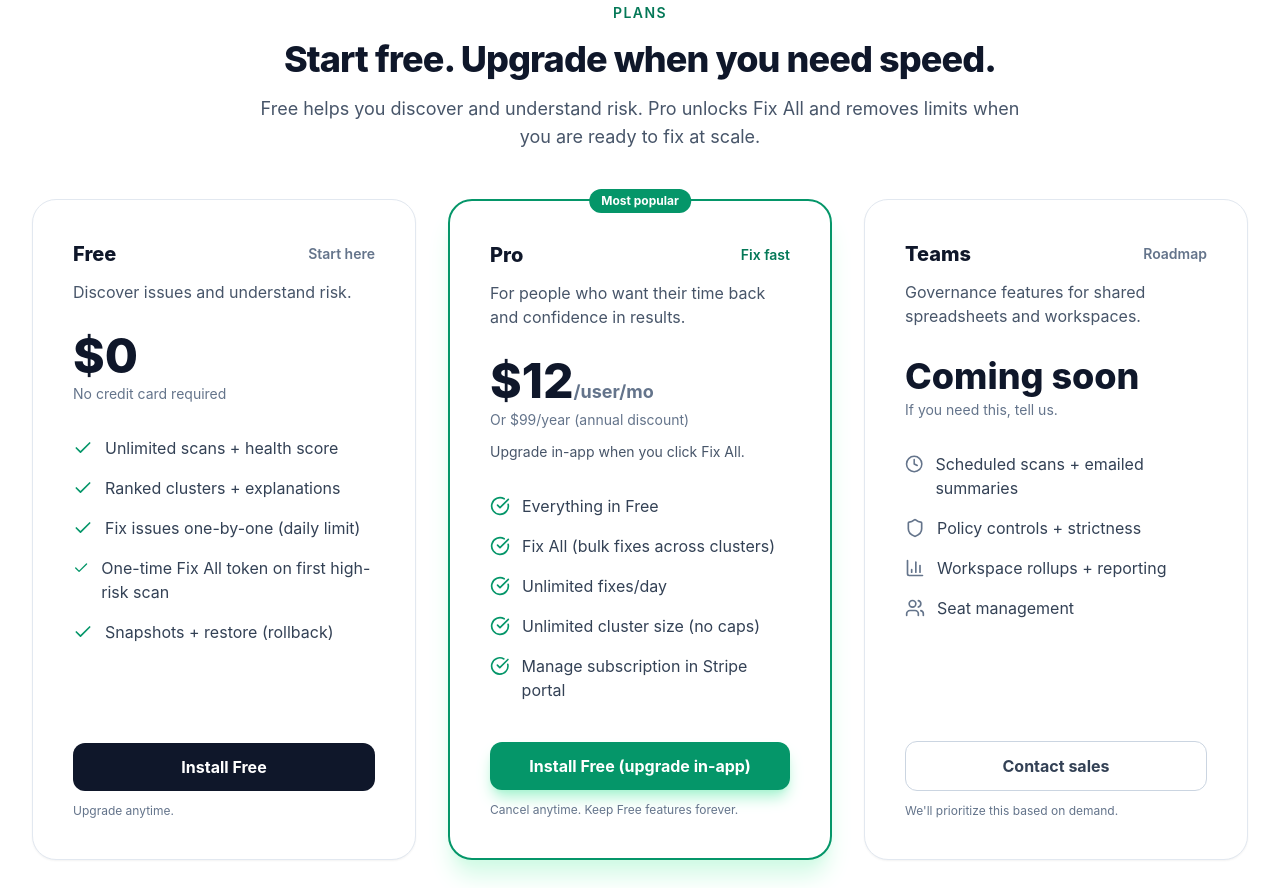
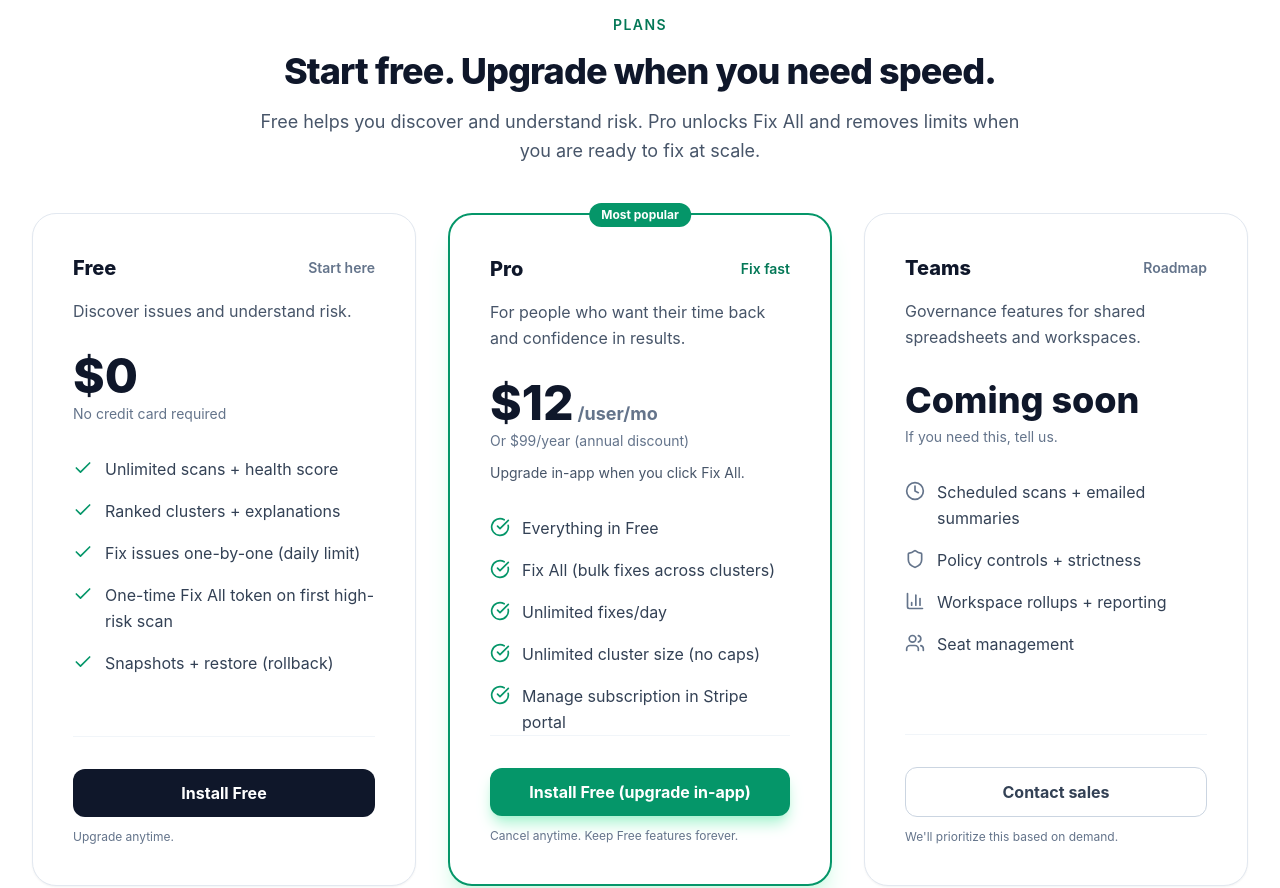
Before and after one commit to crob832/sheetsage-frontend, a website: page pricing.html in a window 1280 px wide. Shown: the part 775-1663 px from the top of the page. Drawn offline with Linux system fonts and the light colour scheme.

Commit message:
Fix pricing page spacing

```diff
--- a/assets/tailwind.input.css
+++ b/assets/tailwind.input.css
@@ -1,3 +1,53 @@
 @tailwind base;
 @tailwind components;
 @tailwind utilities;
+
+@layer components {
+  .ss-pill-row {
+    @apply mt-10 flex flex-wrap justify-center lg:justify-start gap-x-3 gap-y-4 text-sm text-slate-500;
+  }
+
+  .ss-pill {
+    @apply inline-flex items-center gap-2 bg-white border border-slate-200 rounded-full px-4 py-2;
+  }
+
+  .ss-plan-grid {
+    @apply mt-12 grid gap-6 lg:grid-cols-3 lg:gap-8 items-stretch;
+  }
+
+  .ss-plan-card {
+    @apply bg-white border border-slate-200 rounded-3xl p-8 sm:p-10 shadow-sm flex flex-col;
+  }
+
+  .ss-plan-card-featured {
+    @apply bg-white border-2 border-emerald-600 rounded-3xl p-8 sm:p-10 shadow-xl shadow-emerald-100 relative flex flex-col;
+  }
+
+  .ss-feature-list {
+    @apply space-y-4 text-slate-700 leading-relaxed;
+  }
+
+  .ss-feature-item {
+    @apply flex items-start gap-3;
+  }
+
+  .ss-feature-icon {
+    @apply w-5 h-5 shrink-0 mt-0.5;
+  }
+
+  .ss-price-row {
+    @apply flex items-end gap-1;
+  }
+
+  .ss-price {
+    @apply text-5xl font-extrabold text-slate-900;
+  }
+
+  .ss-price-unit {
+    @apply text-lg font-bold text-slate-500 leading-none pb-1;
+  }
+
+  .ss-card-footer {
+    @apply mt-auto pt-8 border-t border-slate-100;
+  }
+}
--- a/pricing.html
+++ b/pricing.html
@@ -111,12 +111,14 @@
           <div class="grid lg:grid-cols-2 gap-12 items-center">
             <div class="text-center lg:text-left">
               <p class="text-sm font-semibold text-emerald-700 uppercase tracking-widest">Pricing</p>
-              <h1 class="text-5xl md:text-6xl font-extrabold tracking-tight text-slate-900 mt-4">Scan first. Sleep better.</h1>
-              <p class="mt-6 text-lg text-slate-600 leading-relaxed">
+              <h1 class="text-5xl md:text-6xl font-extrabold tracking-tight leading-tight text-slate-900 mt-4">
+                Scan first. Sleep better.
+              </h1>
+              <p class="mt-6 text-lg text-slate-600 leading-relaxed max-w-xl mx-auto lg:mx-0">
                 SheetSage finds risky formulas in Google Sheets and helps you fix them safely, with automatic snapshots and rollback.
               </p>
 
-              <div class="mt-8 flex flex-col sm:flex-row lg:justify-start justify-center gap-3">
+              <div class="mt-8 flex flex-col sm:flex-row lg:justify-start justify-center gap-4 sm:gap-3">
                 <a
                   href="https://workspace.google.com/marketplace/app/sheetsage/115342178236?flow_type=2"
                   target="_blank"
@@ -135,16 +137,16 @@
                 </a>
               </div>
 
-              <div class="mt-8 flex flex-wrap justify-center lg:justify-start gap-3 text-sm text-slate-500">
-                <span class="inline-flex items-center gap-2 bg-white border border-slate-200 rounded-full px-4 py-2">
+              <div class="ss-pill-row">
+                <span class="ss-pill">
                   <i data-lucide="sheet" class="w-4 h-4 text-emerald-700" aria-hidden="true"></i>
                   Works inside Google Sheets
                 </span>
-                <span class="inline-flex items-center gap-2 bg-white border border-slate-200 rounded-full px-4 py-2">
+                <span class="ss-pill">
                   <i data-lucide="shield" class="w-4 h-4 text-emerald-700" aria-hidden="true"></i>
                   Current-only permissions
                 </span>
-                <span class="inline-flex items-center gap-2 bg-white border border-slate-200 rounded-full px-4 py-2">
+                <span class="ss-pill">
                   <i data-lucide="lock" class="w-4 h-4 text-emerald-700" aria-hidden="true"></i>
                   No spreadsheet content sent externally
                 </span>
@@ -211,35 +213,50 @@
 
       <section id="plans" class="py-20 bg-white border-t border-slate-100">
         <div class="max-w-7xl mx-auto px-4 sm:px-6 lg:px-8">
-          <div class="text-center max-w-3xl mx-auto">
+          <div class="text-center max-w-3xl mx-auto space-y-4">
             <p class="text-sm font-semibold text-emerald-700 uppercase tracking-widest">Plans</p>
-            <h2 class="text-3xl md:text-4xl font-extrabold tracking-tight text-slate-900 mt-4">
+            <h2 class="text-3xl md:text-4xl font-extrabold tracking-tight leading-tight text-slate-900">
               Start free. Upgrade when you need speed.
             </h2>
-            <p class="mt-4 text-lg text-slate-600">
+            <p class="text-lg text-slate-600 leading-relaxed">
               Free helps you discover and understand risk. Pro unlocks Fix All and removes limits when you are ready to fix at scale.
             </p>
           </div>
 
-          <div class="mt-12 grid lg:grid-cols-3 gap-8 items-stretch">
-          <div class="bg-white border border-slate-200 rounded-3xl p-10 shadow-sm flex flex-col">
+          <div class="ss-plan-grid">
+          <div class="ss-plan-card">
             <div class="flex items-center justify-between">
               <h2 class="text-xl font-extrabold text-slate-900">Free</h2>
               <span class="text-sm font-semibold text-slate-500">Start here</span>
             </div>
-            <p class="mt-3 text-slate-600">Discover issues and understand risk.</p>
+            <p class="mt-4 text-slate-600 leading-relaxed">Discover issues and understand risk.</p>
             <div class="mt-7">
-              <div class="text-5xl font-extrabold text-slate-900">$0</div>
+              <div class="ss-price">$0</div>
               <div class="text-sm text-slate-500 mt-1">No credit card required</div>
             </div>
-            <ul class="mt-8 space-y-4 text-slate-700">
-              <li class="flex gap-3"><i data-lucide="check" class="w-5 h-5 text-emerald-600 mt-0.5"></i><span>Unlimited scans + health score</span></li>
-              <li class="flex gap-3"><i data-lucide="check" class="w-5 h-5 text-emerald-600 mt-0.5"></i><span>Ranked clusters + explanations</span></li>
-              <li class="flex gap-3"><i data-lucide="check" class="w-5 h-5 text-emerald-600 mt-0.5"></i><span>Fix issues one-by-one (daily limit)</span></li>
-              <li class="flex gap-3"><i data-lucide="check" class="w-5 h-5 text-emerald-600 mt-0.5"></i><span>One-time Fix All token on first high-risk scan</span></li>
-              <li class="flex gap-3"><i data-lucide="check" class="w-5 h-5 text-emerald-600 mt-0.5"></i><span>Snapshots + restore (rollback)</span></li>
+            <ul class="mt-8 ss-feature-list">
+              <li class="ss-feature-item">
+                <i data-lucide="check" class="ss-feature-icon text-emerald-600" aria-hidden="true"></i>
+                <span>Unlimited scans + health score</span>
+              </li>
+              <li class="ss-feature-item">
+                <i data-lucide="check" class="ss-feature-icon text-emerald-600" aria-hidden="true"></i>
+                <span>Ranked clusters + explanations</span>
+              </li>
+              <li class="ss-feature-item">
+                <i data-lucide="check" class="ss-feature-icon text-emerald-600" aria-hidden="true"></i>
+                <span>Fix issues one-by-one (daily limit)</span>
+              </li>
+              <li class="ss-feature-item">
+                <i data-lucide="check" class="ss-feature-icon text-emerald-600" aria-hidden="true"></i>
+                <span>One-time Fix All token on first high-risk scan</span>
+              </li>
+              <li class="ss-feature-item">
+                <i data-lucide="check" class="ss-feature-icon text-emerald-600" aria-hidden="true"></i>
+                <span>Snapshots + restore (rollback)</span>
+              </li>
             </ul>
-            <div class="mt-auto pt-10">
+            <div class="ss-card-footer">
               <a
                 href="https://workspace.google.com/marketplace/app/sheetsage/115342178236?flow_type=2"
                 target="_blank"
@@ -252,7 +269,7 @@
             </div>
           </div>
 
-          <div class="bg-white border-2 border-emerald-600 rounded-3xl p-10 shadow-xl shadow-emerald-100 relative flex flex-col">
+          <div class="ss-plan-card-featured">
             <div class="absolute -top-3 left-1/2 -translate-x-1/2 bg-emerald-600 text-white text-xs font-bold px-3 py-1 rounded-full">
               Most popular
             </div>
@@ -260,20 +277,38 @@
               <h2 class="text-xl font-extrabold text-slate-900">Pro</h2>
               <span class="text-sm font-semibold text-emerald-700">Fix fast</span>
             </div>
-            <p class="mt-3 text-slate-600">For people who want their time back and confidence in results.</p>
+            <p class="mt-4 text-slate-600 leading-relaxed">For people who want their time back and confidence in results.</p>
             <div class="mt-7">
-              <div class="text-5xl font-extrabold text-slate-900">$12<span class="text-lg font-bold text-slate-500">/user/mo</span></div>
+              <div class="ss-price-row">
+                <div class="ss-price">$12</div>
+                <div class="ss-price-unit">/user/mo</div>
+              </div>
               <div class="text-sm text-slate-500 mt-1">Or $99/year (annual discount)</div>
             </div>
             <div class="mt-3 text-sm text-slate-600">Upgrade in-app when you click Fix All.</div>
-            <ul class="mt-8 space-y-4 text-slate-700">
-              <li class="flex gap-3"><i data-lucide="check-circle" class="w-5 h-5 text-emerald-600 mt-0.5"></i><span>Everything in Free</span></li>
-              <li class="flex gap-3"><i data-lucide="check-circle" class="w-5 h-5 text-emerald-600 mt-0.5"></i><span>Fix All (bulk fixes across clusters)</span></li>
-              <li class="flex gap-3"><i data-lucide="check-circle" class="w-5 h-5 text-emerald-600 mt-0.5"></i><span>Unlimited fixes/day</span></li>
-              <li class="flex gap-3"><i data-lucide="check-circle" class="w-5 h-5 text-emerald-600 mt-0.5"></i><span>Unlimited cluster size (no caps)</span></li>
-              <li class="flex gap-3"><i data-lucide="check-circle" class="w-5 h-5 text-emerald-600 mt-0.5"></i><span>Manage subscription in Stripe portal</span></li>
+            <ul class="mt-8 ss-feature-list">
+              <li class="ss-feature-item">
+                <i data-lucide="check-circle" class="ss-feature-icon text-emerald-600" aria-hidden="true"></i>
+                <span>Everything in Free</span>
+              </li>
+              <li class="ss-feature-item">
+                <i data-lucide="check-circle" class="ss-feature-icon text-emerald-600" aria-hidden="true"></i>
+                <span>Fix All (bulk fixes across clusters)</span>
+              </li>
+              <li class="ss-feature-item">
+                <i data-lucide="check-circle" class="ss-feature-icon text-emerald-600" aria-hidden="true"></i>
+                <span>Unlimited fixes/day</span>
+              </li>
+              <li class="ss-feature-item">
+                <i data-lucide="check-circle" class="ss-feature-icon text-emerald-600" aria-hidden="true"></i>
+                <span>Unlimited cluster size (no caps)</span>
+              </li>
+              <li class="ss-feature-item">
+                <i data-lucide="check-circle" class="ss-feature-icon text-emerald-600" aria-hidden="true"></i>
+                <span>Manage subscription in Stripe portal</span>
+              </li>
             </ul>
-            <div class="mt-auto pt-10">
+            <div class="ss-card-footer">
               <a
                 href="https://workspace.google.com/marketplace/app/sheetsage/115342178236?flow_type=2"
                 target="_blank"
@@ -286,23 +321,35 @@
             </div>
           </div>
 
-          <div class="bg-white border border-slate-200 rounded-3xl p-10 shadow-sm flex flex-col">
+          <div class="ss-plan-card">
             <div class="flex items-center justify-between">
               <h2 class="text-xl font-extrabold text-slate-900">Teams</h2>
               <span class="text-sm font-semibold text-slate-500">Roadmap</span>
             </div>
-            <p class="mt-3 text-slate-600">Governance features for shared spreadsheets and workspaces.</p>
+            <p class="mt-4 text-slate-600 leading-relaxed">Governance features for shared spreadsheets and workspaces.</p>
             <div class="mt-7">
-              <div class="text-4xl font-extrabold text-slate-900">Coming soon</div>
+              <div class="text-4xl font-extrabold leading-tight text-slate-900">Coming soon</div>
               <div class="text-sm text-slate-500 mt-1">If you need this, tell us.</div>
             </div>
-            <ul class="mt-8 space-y-4 text-slate-700">
-              <li class="flex gap-3"><i data-lucide="clock" class="w-5 h-5 text-slate-500 mt-0.5"></i><span>Scheduled scans + emailed summaries</span></li>
-              <li class="flex gap-3"><i data-lucide="shield" class="w-5 h-5 text-slate-500 mt-0.5"></i><span>Policy controls + strictness</span></li>
-              <li class="flex gap-3"><i data-lucide="bar-chart-3" class="w-5 h-5 text-slate-500 mt-0.5"></i><span>Workspace rollups + reporting</span></li>
-              <li class="flex gap-3"><i data-lucide="users" class="w-5 h-5 text-slate-500 mt-0.5"></i><span>Seat management</span></li>
+            <ul class="mt-8 ss-feature-list">
+              <li class="ss-feature-item">
+                <i data-lucide="clock" class="ss-feature-icon text-slate-500" aria-hidden="true"></i>
+                <span>Scheduled scans + emailed summaries</span>
+              </li>
+              <li class="ss-feature-item">
+                <i data-lucide="shield" class="ss-feature-icon text-slate-500" aria-hidden="true"></i>
+                <span>Policy controls + strictness</span>
+              </li>
+              <li class="ss-feature-item">
+                <i data-lucide="bar-chart-3" class="ss-feature-icon text-slate-500" aria-hidden="true"></i>
+                <span>Workspace rollups + reporting</span>
+              </li>
+              <li class="ss-feature-item">
+                <i data-lucide="users" class="ss-feature-icon text-slate-500" aria-hidden="true"></i>
+                <span>Seat management</span>
+              </li>
             </ul>
-            <div class="mt-auto pt-10">
+            <div class="ss-card-footer">
               <a
                 href="mailto:hello@sheetsage.co?subject=SheetSage%20Teams%20-%20Contact%20Sales"
                 class="w-full inline-flex items-center justify-center gap-2 bg-white hover:bg-slate-50 text-slate-700 border border-slate-300 px-6 py-3 rounded-xl font-bold transition"
@@ -318,10 +365,10 @@
 
       <section class="py-20 bg-white border-t border-slate-100">
         <div class="max-w-7xl mx-auto px-4 sm:px-6 lg:px-8">
-          <div class="max-w-3xl">
+          <div class="max-w-3xl space-y-4">
             <p class="text-sm font-semibold text-emerald-700 uppercase tracking-widest">Compare</p>
-            <h2 class="text-3xl md:text-4xl font-extrabold tracking-tight text-slate-900 mt-4">What you get in each plan</h2>
-            <p class="mt-4 text-lg text-slate-600">Simple, transparent limits. Upgrade for bulk fixes and unlimited volume.</p>
+            <h2 class="text-3xl md:text-4xl font-extrabold tracking-tight leading-tight text-slate-900">What you get in each plan</h2>
+            <p class="text-lg text-slate-600 leading-relaxed">Simple, transparent limits. Upgrade for bulk fixes and unlimited volume.</p>
           </div>
 
           <div class="mt-10 overflow-x-auto">
@@ -377,12 +424,12 @@
 
       <section class="py-20 bg-slate-50 border-t border-slate-100">
         <div class="max-w-7xl mx-auto px-4 sm:px-6 lg:px-8">
-          <div class="max-w-3xl">
+          <div class="max-w-3xl space-y-4">
             <p class="text-sm font-semibold text-emerald-700 uppercase tracking-widest">Why Pro</p>
-            <h2 class="text-3xl md:text-4xl font-extrabold tracking-tight text-slate-900 mt-4">
+            <h2 class="text-3xl md:text-4xl font-extrabold tracking-tight leading-tight text-slate-900">
               Free finds issues. Pro fixes them fast, safely.
             </h2>
-            <p class="mt-4 text-lg text-slate-600">
+            <p class="text-lg text-slate-600 leading-relaxed">
               Fixing spreadsheets is not just about correctness. It is about speed, safety, and confidence you can share.
             </p>
           </div>
@@ -421,9 +468,9 @@
 
       <section class="py-20 bg-white border-t border-slate-100">
         <div class="max-w-4xl mx-auto px-4 sm:px-6 lg:px-8">
-          <div class="max-w-3xl">
+          <div class="max-w-3xl space-y-4">
             <p class="text-sm font-semibold text-emerald-700 uppercase tracking-widest">FAQ</p>
-            <h2 class="text-3xl md:text-4xl font-extrabold tracking-tight text-slate-900 mt-4">Questions that matter</h2>
+            <h2 class="text-3xl md:text-4xl font-extrabold tracking-tight leading-tight text-slate-900">Questions that matter</h2>
           </div>
 
           <div class="mt-10 space-y-4">
```
Also changed, not shown: assets/tailwind.css.
